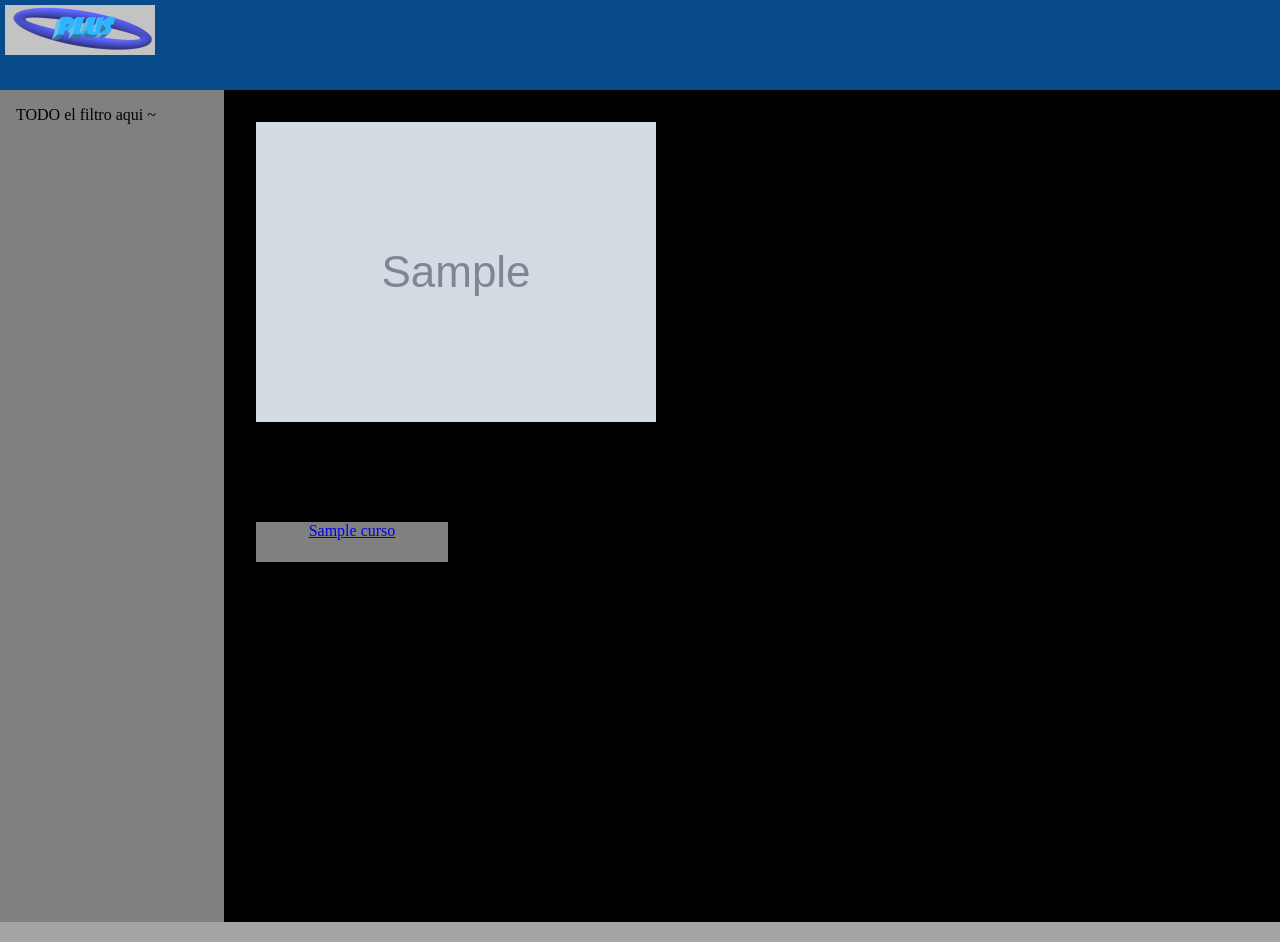
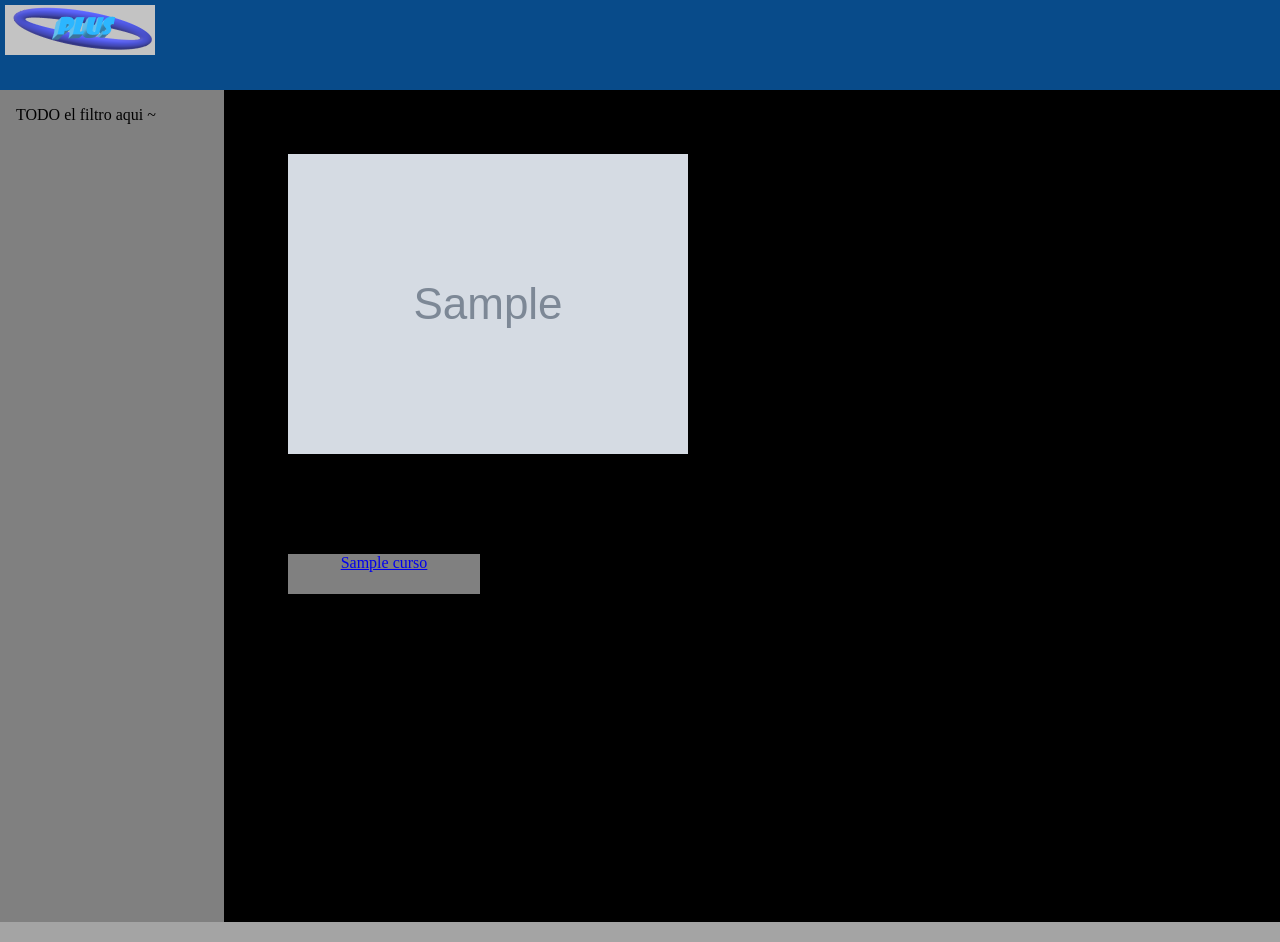
Before and after one commit to HealingCode/PLUS, a PHP site: page /vistas/busqueda.php in a window 1280 px wide. Run offline with PHP 8.4, Linux system fonts and the light colour scheme; tables that the repository leaves empty hold one stand-in row (values such as "Sample post"); grey boxes marked "Sample" are stand-in pictures.

Commit message:
Margen para los cursos

```diff
--- a/vistas/CSS/cursos_style.css
+++ b/vistas/CSS/cursos_style.css
@@ -1,4 +1,5 @@
 .curso{
+margin: 2em;
 width: 15vw;
 height: 50vh;
 }
```
